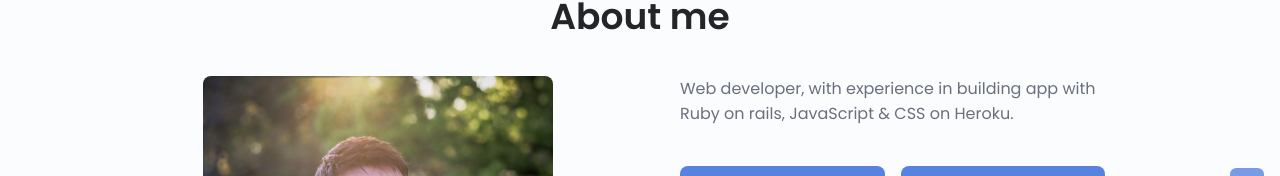
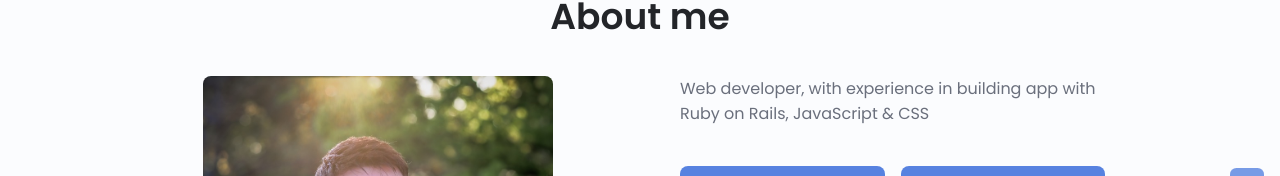
Before and after one commit to JulianThe0ne/profile, a plain HTML site: page index.html in a window 1280 px wide. Shown: the part 757-933 px from the top of the page. Drawn offline with nearby package versions, Linux system fonts and the light colour scheme.

Commit message:
fix tipo

```diff
--- a/index.html
+++ b/index.html
@@ -130,7 +130,7 @@
                   <img src="assets/img/2023_04_JU-3 cut.jpeg" alt="" class="about__img">
 
                   <div class="about__data">
-                    <p class="about__description">Web developer, with experience in building app with Ruby on rails, JavaScript & CSS on Heroku.</p>
+                    <p class="about__description">Web developer, with experience in building app with Ruby on Rails, JavaScript & CSS</p>
 
                       <div class="about__buttons">
                         <a download="" href="assets/pdf/Julien_Afonso_WD_CV.pdf" class="button button--flex">
```
